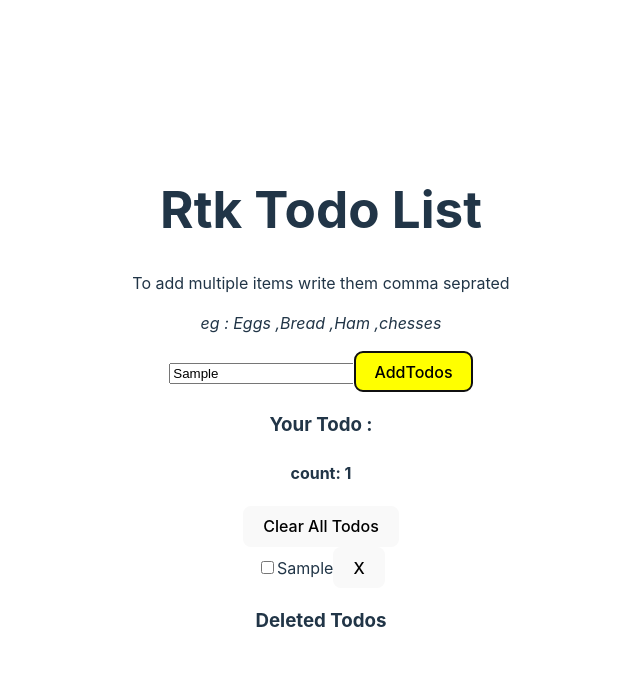
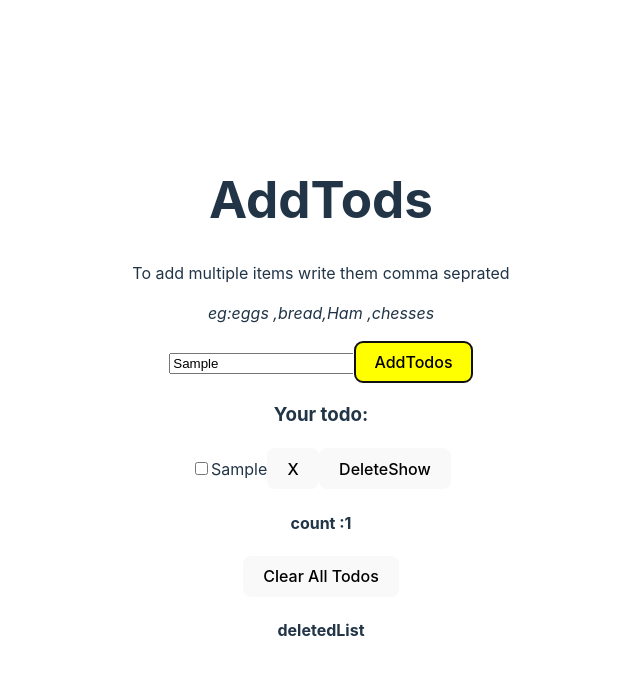
Before and after one commit to sharmasuper/EntityProjectCRUD, a React (Vite) app: page / in a window 1280 px wide. Both pictures are taken after typing "Sample" into the empty fields and a click on the button "AddTodos". Shown: the top 674 px of the page, without its empty margins (319-959 px from the left). Built offline with nearby package versions, Linux system fonts and the light colour scheme.

Commit message:
two commit

```diff
--- a/src/App.jsx
+++ b/src/App.jsx
@@ -1,23 +1,14 @@
-import { useState } from 'react'
-import reactLogo from './assets/react.svg'
-import viteLogo from '/vite.svg'
+import React from 'react';
+import AddTodo from './component/AddTodo/AddTodo';
+import TodoList from './component/TodoList/TodoList';
 import './App.css'
-import AddTodo from './component/AddTodo/AddTodo'
-import TodoList from './component/TodoList/TodoList'
-
 function App() {
-
-
   return (
-    <>
-     <div className='App'>
-      <h1 className='header'>Rtk Todo List</h1>
-      <AddTodo/>
-      <TodoList/>
-     </div>
-
-    </>
-  )
+    <div>
+    <AddTodo/>
+    <TodoList/>
+    </div>
+  );
 }
 
-export default App
+export default App;
--- a/src/Store/Store.js
+++ b/src/Store/Store.js
@@ -1,10 +1,8 @@
 import { configureStore  } from "@reduxjs/toolkit";
 import TodoSlice from "./TodoSlice";
-
-
 const Store = configureStore({
     reducer :{
-        todos : TodoSlice
+        Todos :TodoSlice
     }
 })
 export default Store
--- a/src/Store/TodoSlice.js
+++ b/src/Store/TodoSlice.js
@@ -1,31 +1,36 @@
 import { createEntityAdapter, createSlice } from "@reduxjs/toolkit";
+export const TodoAdapter = createEntityAdapter()
 
-export const TodoAdapter = createEntityAdapter()
- export const TodoSelectors = TodoAdapter.getSelectors((state)=>state.todos)
+export const TodoSelector = TodoAdapter.getSelectors((state)=>state.Todos)
 
 
-const TodoSlice = createSlice({
-    name : "todos",
-    initialState :TodoAdapter.getInitialState({
-        deletedTodos :[]
+
+  const TodoSlice = createSlice({
+    name : "adapter",
+    initialState : TodoAdapter.getInitialState({
+        deleteTodos : []
     }),
     reducers : {
-        addTodo : TodoAdapter.addOne ,
-        addTodos : TodoAdapter.addMany ,
-        // deleteTodo : TodoAdapter.removeOne,
-        deleteTodo(state,action){
-            state.deletedTodos.push(state.entities[action.payload])
-         TodoAdapter.removeOne(state,action)
-        },
+        addTodo : TodoAdapter.addOne,
+        addTodos : TodoAdapter.addMany,
+       deleteTodo : TodoAdapter.removeOne,
+
         clearTodos : TodoAdapter.removeAll,
         updateTodo : TodoAdapter.updateOne,
-         restoreTodo(state,action){
+        DeleteShow : (state,action) =>{
+            state.deleteTodos.push(state.entities[action.payload])
+              console.log("action.payload",action.payload)
+
+              console.log("state",state.entities[action.payload])
+            TodoAdapter.removeOne(state,action)
+        },
+        Restore : (state,action) =>{
             TodoAdapter.addOne(state,action);
-            state.deletedTodos = state.deletedTodos.filter(item=>item.id !== action.payload.id)
-         }
+            state.deleteTodos = state.deleteTodos.filter(item=>item.id !== action.payload.id)
+        }
+
     }
 })
 
 export default TodoSlice.reducer
-
-export const {addTodo,addTodos,deleteTodo,clearTodos,updateTodo,restoreTodo} = TodoSlice.actions
+export const {addTodo ,addTodos,deleteTodo,clearTodos,updateTodo, DeleteShow,Restore} = TodoSlice.actions
--- a/src/component/AddTodo/AddTodo.jsx
+++ b/src/component/AddTodo/AddTodo.jsx
@@ -1,32 +1,32 @@
 import React, { useState } from 'react';
-import { useDispatch } from 'react-redux'
+import { useDispatch } from 'react-redux';
 import { addTodo, addTodos } from '../../Store/TodoSlice';
-import { nanoid } from '@reduxjs/toolkit'
+import { nanoid } from '@reduxjs/toolkit';
+
 function AddTodo() {
+  const dispatch = useDispatch()
+ const [text,setText] = useState("")
+//    console.log(text)
+   const submit =() =>{
+    if(text.length>0){
 
-    const dispatch = useDispatch();
-    const [text,setText] = useState("")
-    // console.log(text)
-    const Submit = () =>{
-        if(text.length>0){
-        //  dispatch(addTodo({id:nanoid(), todo :text,completed:false}))
           const items = text.split(',');
-        //   items.forEach((item)=>{
-        //     dispatch(addTodo({id : nanoid(),text:item,completed : false}))
-        //   })
-          //second method
-           dispatch(addTodos(items.map((items)=>({id :nanoid(),text :items , completed:false}))))
-
+        // items.forEach((item)=>{
+        //     dispatch(addTodo({id:nanoid(),todo:item,completed:false}))
+        // })
+        dispatch(addTodos(items.map((items)=>({id:nanoid(),text:items,completed:false}))))
     }
    }
   return (
-    <div className='container'>
+    <div>
+      <h1>AddTods</h1>
     <p>To add multiple items write them comma seprated</p>
     <p>
-      <i>eg : Eggs ,Bread ,Ham ,chesses</i>
+     <i>eg:eggs ,bread,Ham ,chesses</i>
      </p>
      <input value={text} onChange={(e)=>setText(e.target.value)}/>
-      <button onClick={Submit} style={{background:"yellow"}}>AddTodos</button>
+     <button onClick={submit} style={{background:"yellow"}}>AddTodos</button>
+
     </div>
   );
 }
--- a/src/component/TodoList/Todo.jsx
+++ b/src/component/TodoList/Todo.jsx
@@ -1,25 +1,39 @@
 import React from 'react';
-import { useDispatch } from 'react-redux';
-import { deleteTodo, updateTodo } from '../../Store/TodoSlice';
+import { useDispatch, useSelector } from 'react-redux';
+import { DeleteShow, TodoSelector, deleteTodo, updateTodo } from '../../Store/TodoSlice';
 
-const  Todo = ({text,completed,id}) => {
+const  Todo = ({id,completed,text}) => {
+
+  const todoCount = useSelector(state=>TodoSelector.selectById(state, id))
+
+  console.log(todoCount.completed)
+
     const dispatch = useDispatch()
+
     const Toggle = () =>{
-         dispatch(updateTodo({
-            id:id,changes : {completed:!completed}
-         }))
-    };
+        dispatch(updateTodo({id:id ,changes :{completed : !completed}}))
+    }
+  const deleteItems = () =>{
+    dispatch(deleteTodo(id));
+  }
 
-    const deleteItem =() =>{
-        dispatch(deleteTodo(id));
-    }
+
+   function condition (id) {
+          if(todoCount.completed===true){
+            dispatch(DeleteShow(id))
+          }
+   }
+  //dispatch(DeleteShow(id))
 
   return (
-    <div className='todo'>
-      <input type='checkBox' value={completed} onChange={Toggle} />
-      <span>{text}</span>
-      <button onClick={deleteItem}>X</button>
-    </div>
+
+      <div className='todo'>
+        <input type="checkbox" value={completed} onChange={Toggle} />
+        <span>{text}</span>
+        <button onClick={deleteItems}>X</button>
+        <button onClick={()=>condition(id)}> DeleteShow</button>
+
+      </div>
   );
 }
 
--- a/src/component/TodoList/TodoList.jsx
+++ b/src/component/TodoList/TodoList.jsx
@@ -1,44 +1,72 @@
 import React from 'react';
 import { useDispatch, useSelector } from 'react-redux';
-import { TodoSelectors, clearTodos, restoreTodo } from '../../Store/TodoSlice';
+import { Restore, TodoSelector, clearTodos } from '../../Store/TodoSlice';
 import Todo from './Todo';
+
 function TodoList() {
-    const dispatch = useDispatch()
-    const allTodos = useSelector(TodoSelectors.selectEntities)
-    const todoCount = useSelector(TodoSelectors.selectTotal)
-    const deletedTodos = useSelector(state=>state.todos.deletedTodos)
-     const todoList = [];
-     for(const id in allTodos){
-        if(Object.hasOwnProperty.call(allTodos,id)){
+  const dispatch = useDispatch()
+  const allTodos = useSelector(TodoSelector.selectEntities)
+  const todoCount = useSelector(TodoSelector.selectTotal)
+  const DeleteShow = useSelector((state)=>state.Todos.deleteTodos)
+   console.log(DeleteShow)
 
-            const todoItem = allTodos[id];
+  const todoList = Object.entries(allTodos).map(([id, todoItem]) => (
+    <Todo
+      key={id}
+      id={id}
+      completed={todoItem.completed}
+      text={todoItem.text}
+    />
 
-            todoList.push(<Todo key={todoItem.id}
-                 id = {todoItem.id}
-                completed={todoItem.completed}
-                 text={todoItem.text}/>)
-        }
-     }
-       const restore =(todo) => {
-        dispatch(restoreTodo(todo))
-       }
+  ))
 
-      const deletedList = deletedTodos.map(item=>(<div className='delete-todo' key={item.id}>
-         <span>{item.text}</span>
-         <button onClick={()=>restore(item)}>Restore</button>
-      </div>))
+
+// yaa
+// const todoList = [];
+// for(const id in allTodos) {
+//   if(Object.hasOwnProperty.call(allTodos, id)) {
+//     const todoItem = allTodos[id];
+//     console.log("todoItem", todoItem);
+//     todoList.push(
+//       <Todo
+//         key={todoItem.id}
+//         id={todoItem.id}
+//         completed={todoItem.completed}
+//         text={todoItem.text}
+//       />
+//     );
+//   }
+// }
+
+const ReWrite = (todo) =>{
+  dispatch(Restore(todo))
+}
+
+const show = DeleteShow.map(item =>
+  (
+          <div className='delete-toddo' key={item.id}>
+            <span>{item.text}</span>
+            <p>complted value - {item.completed}</p>
+            <button onClick={()=>ReWrite(item)}>RestoreButton</button>
+          </div>
+  )
+
+
+)
+
 
   return (
     <div className='todo-list'>
-       <h3>Your Todo :</h3>
-       <h4>count: {todoCount}</h4>
-       <button className='btn-primary' onClick={()=>{
-        dispatch(clearTodos())
-       }}>Clear All Todos</button>
-      <div>{todoList}</div>
-      <h3>Deleted Todos</h3>
-      <div>{deletedList}</div>
+      <h3>Your todo:</h3>
+      {todoList}
+      <h4>count :{todoCount} </h4>
+      <button className='btn-primary' onClick={()=>{dispatch(clearTodos())}} >Clear All Todos</button>
+      <h4>deletedList</h4>
+       {show}
+
     </div>
+
+
   );
 }
 
```
Lines whose indentation alone changed are shown as unchanged.
